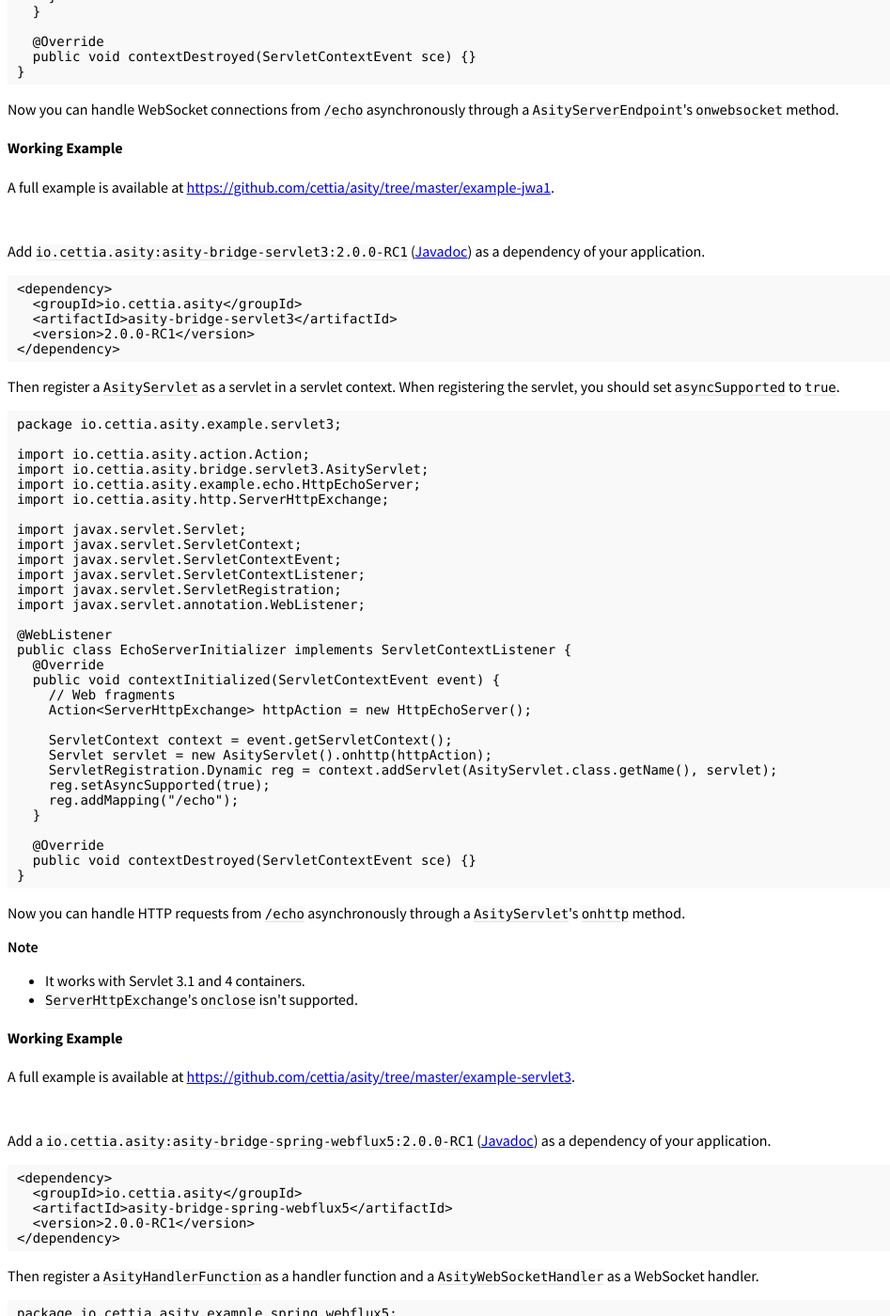
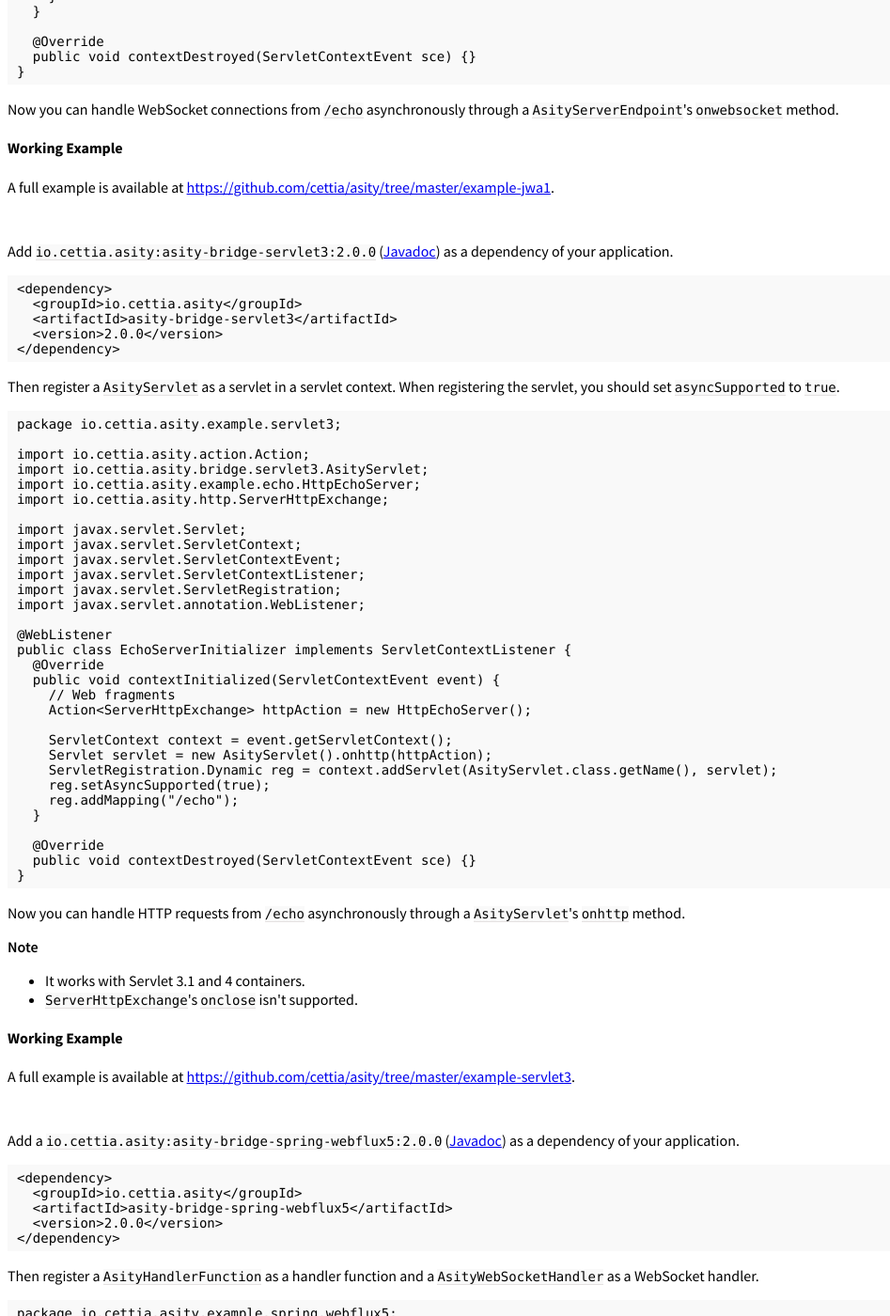
Before and after one commit to cettia/asity, a Jekyll site: the page built from index.html, in a window 1280 px wide and 1400 px high, scrolled down 3608 px. Shown: the whole window at 94% size, without its empty margins (0-947 px from the left). Built offline with Jekyll 4.4.1, drawn with Linux system fonts in a browser that asks for light colours; a style sheet for code colours, icons or effects is not loaded; some of the changed text lies outside the part shown.

Commit message:
Update Asity version

````diff
--- a/index.html
+++ b/index.html
@@ -52,13 +52,13 @@
         <p>At the code level, a web fragment is a set of <code>Action</code>s to handle <code>ServerHttpExchange</code> or <code>ServerWebSocket</code>, which represents HTTP request-response exchange and WebSocket connection, respectively. These APIs are asynchronous and designed to conform the relevant RFC specifications, i.e. RFC2616 and RFC6455, from a pragmatic perspective.</p>
         <p>Let's take a look at the APIs by building an echo fragment which simply respond to the client with whatever data the client sent. The data to exchange between server and client is a chunk of the Chunked transfer encoding in case of HTTP, and a text frame and a binary frame in case of WebSocket. Before getting started, be sure that you have Java 8+ and Maven 3+ installed.</p>
         <h3 id="http">HTTP</h3>
-        <p>Add a <code>io.cettia.asity:asity-http:2.0.0-RC1</code> (<a href="http://javadoc.io/doc/io.cettia.asity/asity-http/" target="_blank">Javadoc</a>) as a dependency of your fragment.</p>
+        <p>Add a <code>io.cettia.asity:asity-http:2.0.0</code> (<a href="http://javadoc.io/doc/io.cettia.asity/asity-http/" target="_blank">Javadoc</a>) as a dependency of your fragment.</p>
 {% capture panel %}
 ```xml
 <dependency>
   <groupId>io.cettia.asity</groupId>
   <artifactId>asity-http</artifactId>
-  <version>2.0.0-RC1</version>
+  <version>2.0.0</version>
 </dependency>
 ```
 {% endcapture %}{{ panel | markdownify }}
@@ -98,13 +98,13 @@
 ```
 {% endcapture %}{{ panel | markdownify }}
         <h3 id="websocket">WebSocket</h3>
-        <p>Add a <code>io.cettia.asity:asity-websocket:2.0.0-RC1</code> (<a href="http://javadoc.io/doc/io.cettia.asity/asity-websocket/" target="_blank">Javadoc</a>) as a dependency of your fragment.</p>
+        <p>Add a <code>io.cettia.asity:asity-websocket:2.0.0</code> (<a href="http://javadoc.io/doc/io.cettia.asity/asity-websocket/" target="_blank">Javadoc</a>) as a dependency of your fragment.</p>
 {% capture panel %}
 ```xml
 <dependency>
   <groupId>io.cettia.asity</groupId>
   <artifactId>asity-websocket</artifactId>
-  <version>2.0.0-RC1</version>
+  <version>2.0.0</version>
 </dependency>
 ```
 {% endcapture %}{{ panel | markdownify }}
@@ -158,13 +158,13 @@
         </ul>
         <div class="tabs-content" data-tabs-content="example-tabs">
           <div class="tabs-panel is-active" id="java-api-for-websocket-1">
-            <p>Add a <code>io.cettia.asity:asity-bridge-jwa1:2.0.0-RC1</code> (<a href="http://javadoc.io/doc/io.cettia.asity/asity-bridge-jwa1/" target="_blank">Javadoc</a>) as a dependency of your application.</p>
+            <p>Add a <code>io.cettia.asity:asity-bridge-jwa1:2.0.0</code> (<a href="http://javadoc.io/doc/io.cettia.asity/asity-bridge-jwa1/" target="_blank">Javadoc</a>) as a dependency of your application.</p>
 {% capture panel %}
 ```xml
 <dependency>
   <groupId>io.cettia.asity</groupId>
   <artifactId>asity-bridge-jwa1</artifactId>
-  <version>2.0.0-RC1</version>
+  <version>2.0.0</version>
 </dependency>
 ```
 {% endcapture %}{{ panel | markdownify }}
@@ -226,13 +226,13 @@
             <p>A full example is available at <a class="example-link" target="_blank" href="https://github.com/cettia/asity/tree/master/example-jwa1">https://github.com/cettia/asity/tree/master/example-jwa1</a>.</p>
           </div>
           <div class="tabs-panel" id="servlet-3">
-            <p>Add <code>io.cettia.asity:asity-bridge-servlet3:2.0.0-RC1</code> (<a href="http://javadoc.io/doc/io.cettia.asity/asity-bridge-servlet3/" target="_blank">Javadoc</a>) as a dependency of your application.</p>
+            <p>Add <code>io.cettia.asity:asity-bridge-servlet3:2.0.0</code> (<a href="http://javadoc.io/doc/io.cettia.asity/asity-bridge-servlet3/" target="_blank">Javadoc</a>) as a dependency of your application.</p>
 {% capture panel %}
 ```xml
 <dependency>
   <groupId>io.cettia.asity</groupId>
   <artifactId>asity-bridge-servlet3</artifactId>
-  <version>2.0.0-RC1</version>
+  <version>2.0.0</version>
 </dependency>
 ```
 {% endcapture %}{{ panel | markdownify }}
@@ -284,13 +284,13 @@
             <p>A full example is available at <a class="example-link" target="_blank" href="https://github.com/cettia/asity/tree/master/example-servlet3">https://github.com/cettia/asity/tree/master/example-servlet3</a>.</p>
           </div>
           <div class="tabs-panel" id="spring-webflux-5">
-            <p>Add a <code>io.cettia.asity:asity-bridge-spring-webflux5:2.0.0-RC1</code> (<a href="http://javadoc.io/doc/io.cettia.asity/asity-bridge-spring-webflux5/" target="_blank">Javadoc</a>) as a dependency of your application.</p>
+            <p>Add a <code>io.cettia.asity:asity-bridge-spring-webflux5:2.0.0</code> (<a href="http://javadoc.io/doc/io.cettia.asity/asity-bridge-spring-webflux5/" target="_blank">Javadoc</a>) as a dependency of your application.</p>
 {% capture panel %}
 ```xml
 <dependency>
   <groupId>io.cettia.asity</groupId>
   <artifactId>asity-bridge-spring-webflux5</artifactId>
-  <version>2.0.0-RC1</version>
+  <version>2.0.0</version>
 </dependency>
 ```
 {% endcapture %}{{ panel | markdownify }}
@@ -382,13 +382,13 @@
             <p>A full example is available at <a class="example-link" target="_blank" href="https://github.com/cettia/asity/tree/master/example-spring-webflux5">https://github.com/cettia/asity/tree/master/example-spring-webflux5</a>.</p>
           </div>
           <div class="tabs-panel" id="spring-mvc-4">
-            <p>Add a <code>io.cettia.asity:asity-bridge-spring-webmvc4:2.0.0-RC1</code> (<a href="http://javadoc.io/doc/io.cettia.asity/asity-bridge-spring-webmvc4/" target="_blank">Javadoc</a>) as a dependency of your application.</p>
+            <p>Add a <code>io.cettia.asity:asity-bridge-spring-webmvc4:2.0.0</code> (<a href="http://javadoc.io/doc/io.cettia.asity/asity-bridge-spring-webmvc4/" target="_blank">Javadoc</a>) as a dependency of your application.</p>
 {% capture panel %}
 ```xml
 <dependency>
   <groupId>io.cettia.asity</groupId>
   <artifactId>asity-bridge-spring-webmvc4</artifactId>
-  <version>2.0.0-RC1</version>
+  <version>2.0.0</version>
 </dependency>
 ```
 {% endcapture %}{{ panel | markdownify }}
@@ -470,13 +470,13 @@
             <p>A full example is available at <a class="example-link" target="_blank" href="https://github.com/cettia/asity/tree/master/example-spring-webmvc4">https://github.com/cettia/asity/tree/master/example-spring-webmvc4</a>.</p>
           </div>
           <div class="tabs-panel" id="vert-x-3">
-            <p>Add a <code>io.cettia.asity:asity-bridge-vertx3:2.0.0-RC1</code> (<a href="http://javadoc.io/doc/io.cettia.asity/asity-bridge-vertx3/" target="_blank">Javadoc</a>) as a dependency of your application.</p>
+            <p>Add a <code>io.cettia.asity:asity-bridge-vertx3:2.0.0</code> (<a href="http://javadoc.io/doc/io.cettia.asity/asity-bridge-vertx3/" target="_blank">Javadoc</a>) as a dependency of your application.</p>
 {% capture panel %}
 ```xml
 <dependency>
   <groupId>io.cettia.asity</groupId>
   <artifactId>asity-bridge-vertx3</artifactId>
-  <version>2.0.0-RC1</version>
+  <version>2.0.0</version>
 </dependency>
 ```
 {% endcapture %}{{ panel | markdownify }}
@@ -527,13 +527,13 @@
             <p>A full example is available at <a class="example-link" target="_blank" href="https://github.com/cettia/asity/tree/master/example-vertx3">https://github.com/cettia/asity/tree/master/example-vertx3</a>.</p>
           </div>
           <div class="tabs-panel" id="netty-4">
-            <p>Add a <code>io.cettia.asity:asity-bridge-netty4:2.0.0-RC1</code> (<a href="http://javadoc.io/doc/io.cettia.asity/asity-bridge-netty4/" target="_blank">Javadoc</a>) as a dependency of your application.</p>
+            <p>Add a <code>io.cettia.asity:asity-bridge-netty4:2.0.0</code> (<a href="http://javadoc.io/doc/io.cettia.asity/asity-bridge-netty4/" target="_blank">Javadoc</a>) as a dependency of your application.</p>
 {% capture panel %}
 ```xml
 <dependency>
   <groupId>io.cettia.asity</groupId>
   <artifactId>asity-bridge-netty4</artifactId>
-  <version>2.0.0-RC1</version>
+  <version>2.0.0</version>
 </dependency>
 ```
 {% endcapture %}{{ panel | markdownify }}
@@ -605,13 +605,13 @@
             <p>A full example is available at <a class="example-link" target="_blank" href="https://github.com/cettia/asity/tree/master/example-netty4">https://github.com/cettia/asity/tree/master/example-netty4</a>.</p>
           </div>
           <div class="tabs-panel" id="grizzly-2">
-            <p>Add a <code>io.cettia.asity:asity-bridge-grizzly2:2.0.0-RC1</code> (<a href="http://javadoc.io/doc/io.cettia.asity/asity-bridge-grizzly2/" target="_blank">Javadoc</a>)as a dependency of your application.</p>
+            <p>Add a <code>io.cettia.asity:asity-bridge-grizzly2:2.0.0</code> (<a href="http://javadoc.io/doc/io.cettia.asity/asity-bridge-grizzly2/" target="_blank">Javadoc</a>)as a dependency of your application.</p>
 {% capture panel %}
 ```xml
 <dependency>
   <groupId>io.cettia.asity</groupId>
   <artifactId>asity-bridge-grizzly2</artifactId>
-  <version>2.0.0-RC1</version>
+  <version>2.0.0</version>
 </dependency>
 ```
 {% endcapture %}{{ panel | markdownify }}
@@ -663,13 +663,13 @@
             <p>A full example is available at <a class="example-link" target="_blank" href="https://github.com/cettia/asity/tree/master/example-grizzly2">https://github.com/cettia/asity/tree/master/example-grizzly2</a>.</p>
           </div>
           <div class="tabs-panel" id="vert-x-2">
-            <p>Add a <code>io.cettia.asity:asity-bridge-vertx2:2.0.0-RC1</code> (<a href="http://javadoc.io/doc/io.cettia.asity/asity-bridge-vertx2/" target="_blank">Javadoc</a>) as a dependency of your application.</p>
+            <p>Add a <code>io.cettia.asity:asity-bridge-vertx2:2.0.0</code> (<a href="http://javadoc.io/doc/io.cettia.asity/asity-bridge-vertx2/" target="_blank">Javadoc</a>) as a dependency of your application.</p>
 {% capture panel %}
 ```xml
 <dependency>
   <groupId>io.cettia.asity</groupId>
   <artifactId>asity-bridge-vertx2</artifactId>
-  <version>2.0.0-RC1</version>
+  <version>2.0.0</version>
 </dependency>
 ```
 {% endcapture %}{{ panel | markdownify }}
@@ -719,13 +719,13 @@
             <p>A full example is available at <a class="example-link" target="_blank" href="https://github.com/cettia/asity/tree/master/example-vertx2">https://github.com/cettia/asity/tree/master/example-vertx2</a>.</p>
           </div>
           <div class="tabs-panel" id="atmosphere-2">
-            <p>Add a <code>io.cettia.asity:asity-bridge-atmosphere2:2.0.0-RC1</code> (<a href="http://javadoc.io/doc/io.cettia.asity/asity-bridge-atmosphere2/" target="_blank">Javadoc</a>) as a dependency of your application.</p>
+            <p>Add a <code>io.cettia.asity:asity-bridge-atmosphere2:2.0.0</code> (<a href="http://javadoc.io/doc/io.cettia.asity/asity-bridge-atmosphere2/" target="_blank">Javadoc</a>) as a dependency of your application.</p>
 {% capture panel %}
 ```xml
 <dependency>
   <groupId>io.cettia.asity</groupId>
   <artifactId>asity-bridge-atmosphere2</artifactId>
-  <version>2.0.0-RC1</version>
+  <version>2.0.0</version>
 </dependency>
 ```
 {% endcapture %}{{ panel | markdownify }}
````
